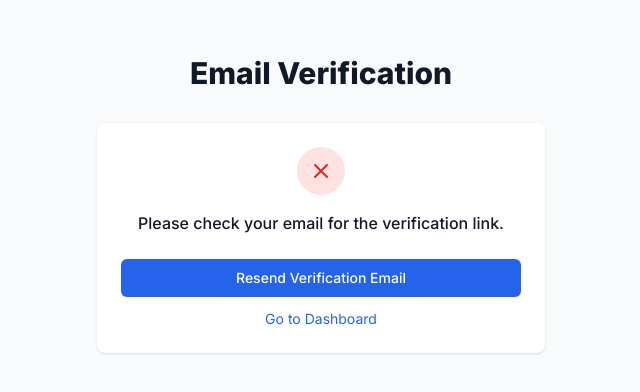
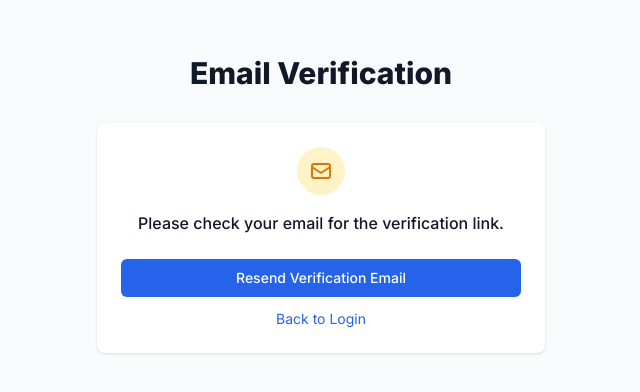
Before and after one commit to guilhermomg/whatsapp-bulk-saas-frontend, a Next.js app: page /auth/verify-email in a window 1280 px wide. Shown: the part 208-600 px from the top of the page, without its empty margins (319-959 px from the left). Built offline with nearby package versions, Linux system fonts and the light colour scheme; no server answers.

Commit message:
Changed icon and navigation

```diff
--- a/src/app/auth/verify-email/page.tsx
+++ b/src/app/auth/verify-email/page.tsx
@@ -95,9 +95,9 @@ function VerifyEmailContent() {
 
           {status === 'error' && (
             <div className="text-center">
-              <div className="mx-auto flex items-center justify-center h-12 w-12 rounded-full bg-red-100">
+              <div className="mx-auto flex items-center justify-center h-12 w-12 rounded-full bg-amber-100">
                 <svg
-                  className="h-6 w-6 text-red-600"
+                  className="h-6 w-6 text-amber-600"
                   fill="none"
                   stroke="currentColor"
                   viewBox="0 0 24 24"
@@ -106,7 +106,7 @@ function VerifyEmailContent() {
                     strokeLinecap="round"
                     strokeLinejoin="round"
                     strokeWidth="2"
-                    d="M6 18L18 6M6 6l12 12"
+                    d="M3 8l7.89 5.26a2 2 0 002.22 0L21 8M5 19h14a2 2 0 002-2V7a2 2 0 00-2-2H5a2 2 0 00-2 2v10a2 2 0 002 2z"
                   />
                 </svg>
               </div>
@@ -123,10 +123,10 @@ function VerifyEmailContent() {
                   </button>
 
                   <Link
-                    href="/dashboard"
+                    href="/auth/login"
                     className="mt-3 block text-sm text-blue-600 hover:text-blue-500"
                   >
-                    Go to Dashboard
+                    Back to Login
                   </Link>
                 </div>
               )}
```
